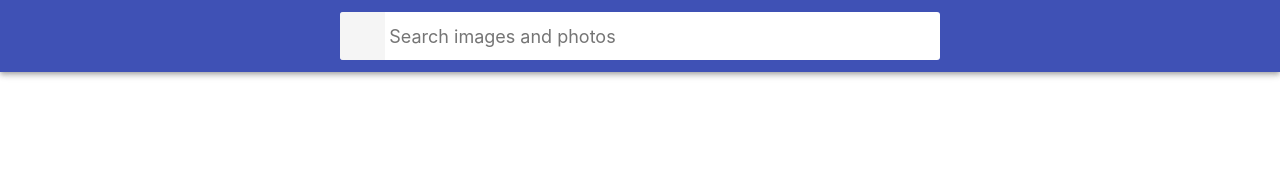
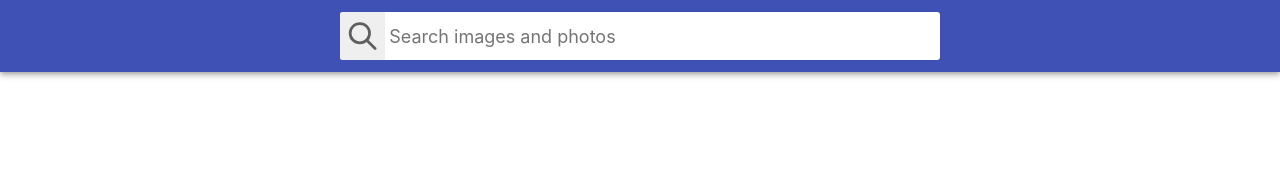
Before and after one commit to Lvi-Hub/goit-react-hw-03-image-finder, a React (Create React App) app: page / in a window 1280 px wide. Shown: the top 178 px of the page. Built offline with nearby package versions, Linux system fonts and the light colour scheme; no server answers.

Commit message:
add search

```diff
--- a/package.json
+++ b/package.json
@@ -9,7 +9,9 @@
     "@testing-library/user-event": "^13.5.0",
     "react": "^18.1.0",
     "react-dom": "^18.1.0",
+    "react-icons": "^4.8.0",
     "react-scripts": "5.0.1",
+    "react-toastify": "^9.1.3",
     "web-vitals": "^2.1.3"
   },
   "scripts": {
--- a/src/components/App.jsx
+++ b/src/components/App.jsx
@@ -1,11 +1,22 @@
+import { Component } from 'react';
 import { ImageGallery } from './ImageGallery';
 import { Searchbar } from './Searchbar';
 
-export const App = () => {
-  return (
-    <div className="App">
-      <Searchbar />
-      <ImageGallery />
-    </div>
-  );
-};
+import { ToastContainer } from 'react-toastify';
+import 'react-toastify/dist/ReactToastify.css';
+
+export class App extends Component {
+  handleFormSubmit = searchName => {
+    console.log(searchName);
+  };
+
+  render() {
+    return (
+      <div className="App">
+        <Searchbar onSubmit={this.handleFormSubmit} />
+        <ImageGallery />
+        <ToastContainer theme="colored" hideProgressBar />
+      </div>
+    );
+  }
+}
--- a/src/components/ImageGalleryItem/ImageGalleryItem.jsx
+++ b/src/components/ImageGalleryItem/ImageGalleryItem.jsx
@@ -13,38 +13,46 @@ export class ImageGalleryItem extends Component {
 
   render() {
     const { showModal } = this.state;
-    console.log(this.props.gallery.hits);
+    // console.log(this.props.gallery.hits);
     return (
-      <div>
-        {this.props.gallery.hits.map(e => {
-          console.log(e.previewURL);
-          // console.log(hits);
+      <>
+        {this.props.gallery.hits.map(({ id, webformatURL, largeImageURL }) => {
+          console.log(id);
+
           return (
-            <li className={css.ImageGalleryItem}>
-              <img
-                className={css.ImageGalleryItemImage}
-                src={e.webformatURL}
-                alt=""
-              />
-              {/* <button type="button" onClick={this.toggleModal}>
-                Open modal <br />
-                window
-              </button> */}
-            </li>
+            <>
+              <li className={css.ImageGalleryItem} key={id}>
+                <img
+                  className={css.ImageGalleryItemImage}
+                  onClick={this.toggleModal}
+                  src={webformatURL}
+                  alt=""
+                />
+              </li>
+              {showModal && (
+                <Modal onClose={this.toggleModal}>
+                  <img src={largeImageURL} alt="" />
+                  <button type="button" onClick={this.toggleModal}>
+                    Close modal <br />
+                    windows
+                  </button>
+                </Modal>
+              )}
+            </>
           );
         })}
 
         {/* {console.log(this.state.showModal)} */}
-        {showModal && (
+        {/* {showModal && (
           <Modal onClose={this.toggleModal}>
-            <img src="https://placehold.it/600x400" alt="" />
+            <img src={e.largeImageURL} alt="" />
             <button type="button" onClick={this.toggleModal}>
               Close modal <br />
               windows
             </button>
           </Modal>
-        )}
-      </div>
+        )} */}
+      </>
     );
   }
 }
--- a/src/components/Searchbar/Searchbar.jsx
+++ b/src/components/Searchbar/Searchbar.jsx
@@ -1,12 +1,32 @@
 import React, { Component } from 'react';
 import css from './Searchbar.module.css';
+import { TbSearch } from 'react-icons/tb';
+import { toast } from 'react-toastify';
 
 export class Searchbar extends Component {
+  state = {
+    searchName: '',
+  };
+
+  handleSearchFild = e => {
+    this.setState({ searchName: e.currentTarget.value.toLowerCase() });
+  };
+  handleSubmit = e => {
+    e.preventDefault();
+    if (this.state.searchName.trim() === '') {
+      return toast.error('Enter search name !');
+    }
+
+    this.props.onSubmit(this.state.searchName);
+    this.setState({ searchName: '' });
+  };
+
   render() {
     return (
       <header className={css.Searchbar}>
-        <form className={css.SearchForm}>
+        <form className={css.SearchForm} onSubmit={this.handleSubmit}>
           <button type="submit" className={css.SearchFormButton}>
+            <TbSearch className={css.SearchFormImage} />
             <span className={css.SearchFormButtonLabel}>Search</span>
           </button>
 
@@ -16,6 +36,8 @@ export class Searchbar extends Component {
             autoComplete="off"
             autoFocus
             placeholder="Search images and photos"
+            value={this.state.searchName}
+            onChange={this.handleSearchFild}
           />
         </form>
       </header>
--- a/src/components/Searchbar/Searchbar.module.css
+++ b/src/components/Searchbar/Searchbar.module.css
@@ -35,17 +35,21 @@
   width: 48px;
   height: 48px;
   border: 0;
-  /* background-image: url('https://image.flaticon.com/icons/svg/149/149852.svg'); */
-  background-size: 40%;
-  background-repeat: no-repeat;
-  background-position: center;
+  cursor: pointer;
+  outline: none;
+}
+.SearchFormImage {
+  display: inline-block;
+  width: 100%;
+  height: 100%;
   opacity: 0.6;
   transition: opacity 250ms cubic-bezier(0.4, 0, 0.2, 1);
   cursor: pointer;
   outline: none;
 }
 
-.SearchFormButton:hover {
+.SearchFormButton:hover,
+.SearchFormImage:hover {
   opacity: 1;
 }
 
```
Also changed, not shown: 1 other file (tests, documents, lock files or other folders).
